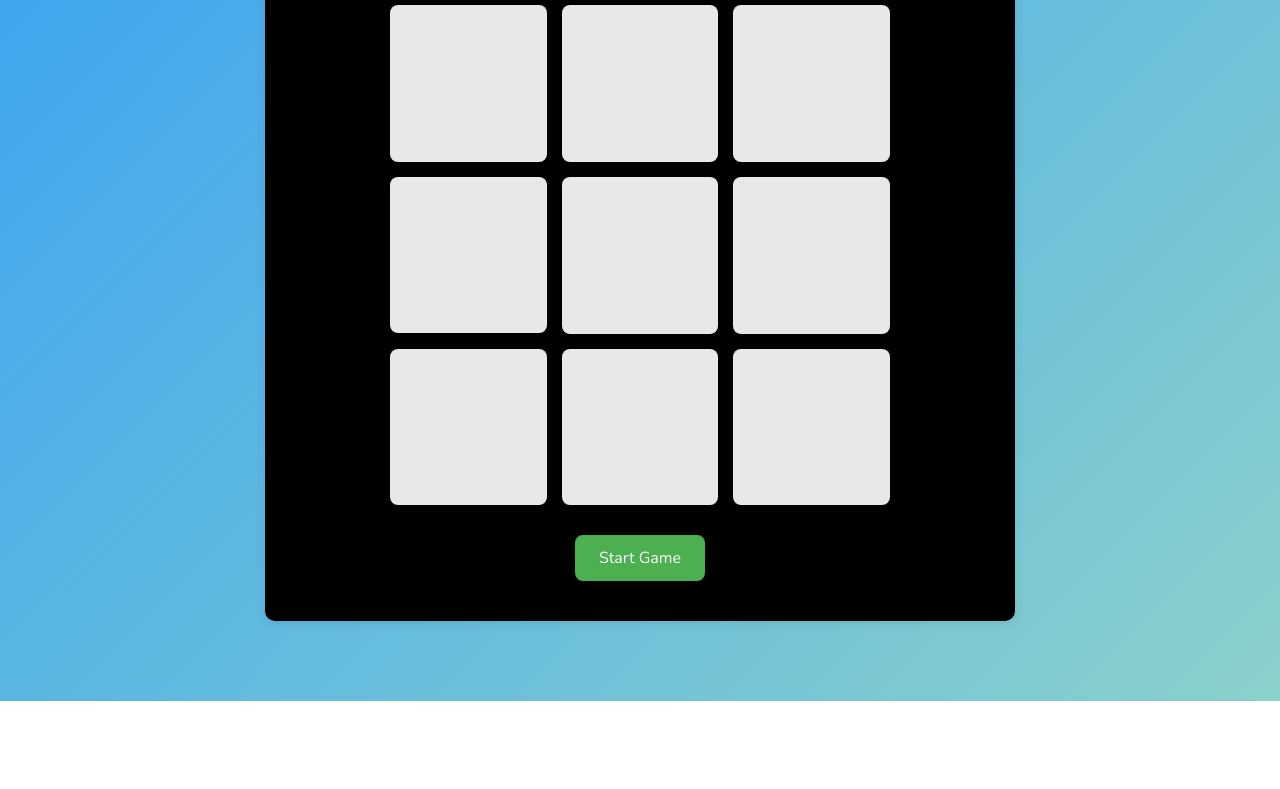
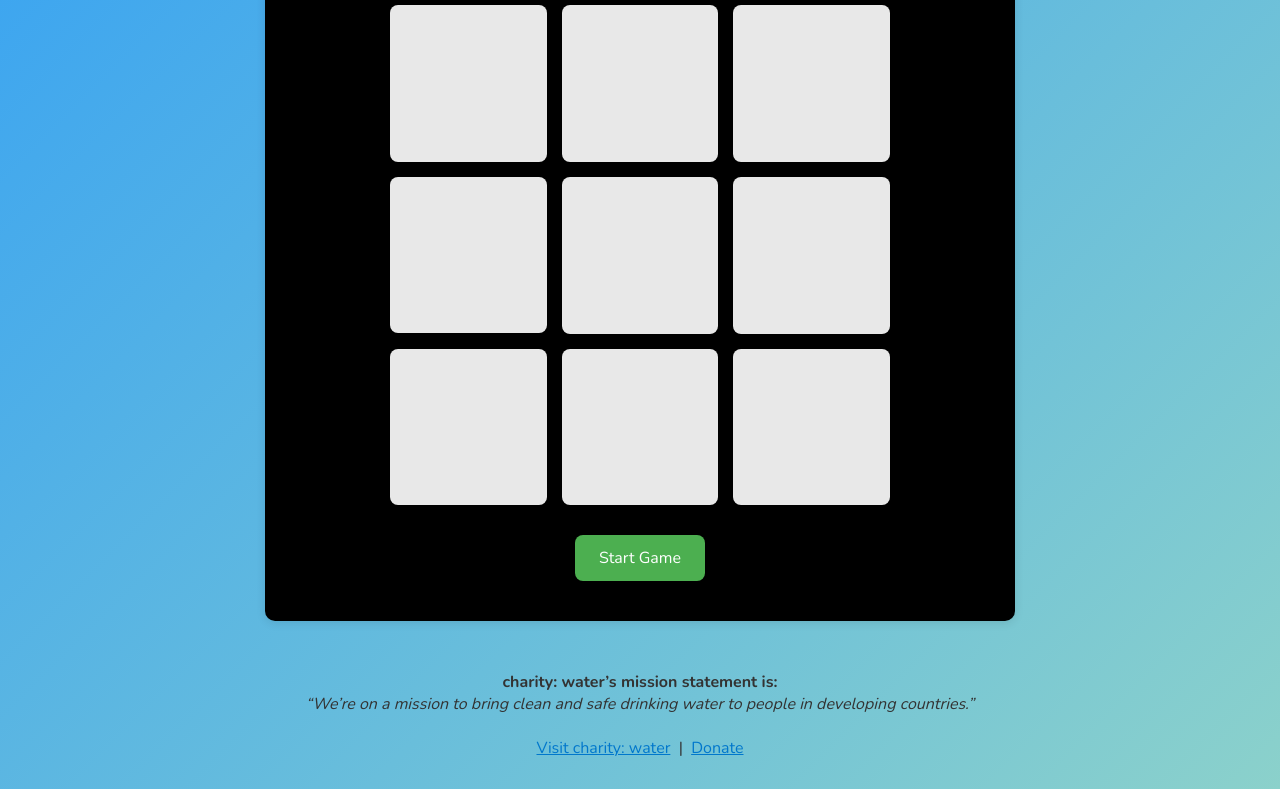
Before and after one commit to Jstroud6/Final-Water-Quest-Game, a plain HTML site: page index.html in a window 1280 px wide. Shown: the part 430-1219 px from the top of the page. Before the commit the page ends 1131 px from the top, so only its background shows below. Drawn offline with nearby package versions, Linux system fonts and the light colour scheme; files whose address does not match are found by name.

Commit message:
Implement code changes to enhance functionality and improve performance

```diff
--- a/index.html
+++ b/index.html
@@ -30,5 +30,13 @@
         startGame();
     });
   </script>
+  <footer style="margin-top:2em; text-align:center; font-family:'Proxima Nova', Avenir, 'Nunito', Arial, sans-serif;">
+    <strong>charity: water’s mission statement is:</strong><br>
+    <em>“We’re on a mission to bring clean and safe drinking water to people in developing countries.”</em>
+    <br><br>
+    <a href="https://www.charitywater.org/" target="_blank" rel="noopener" style="color:#0077cc;text-decoration:underline;">Visit charity: water</a>
+    &nbsp;|&nbsp;
+    <a href="https://www.charitywater.org/donate" target="_blank" rel="noopener" style="color:#0077cc;text-decoration:underline;">Donate</a>
+  </footer>
 </body>
 </html>
--- a/style.css
+++ b/style.css
@@ -23,7 +23,7 @@ Fonts:
 }
 
 body {
-  font-family: 'Nunito', Arial, sans-serif;
+  font-family: 'Proxima Nova', Avenir, 'Nunito', Arial, sans-serif;
   margin: 0;
   padding: 30px;
   /* Water gradient blue background */
```
Also changed, not shown: src/game.js (+9 -1 lines), 5 other files.
